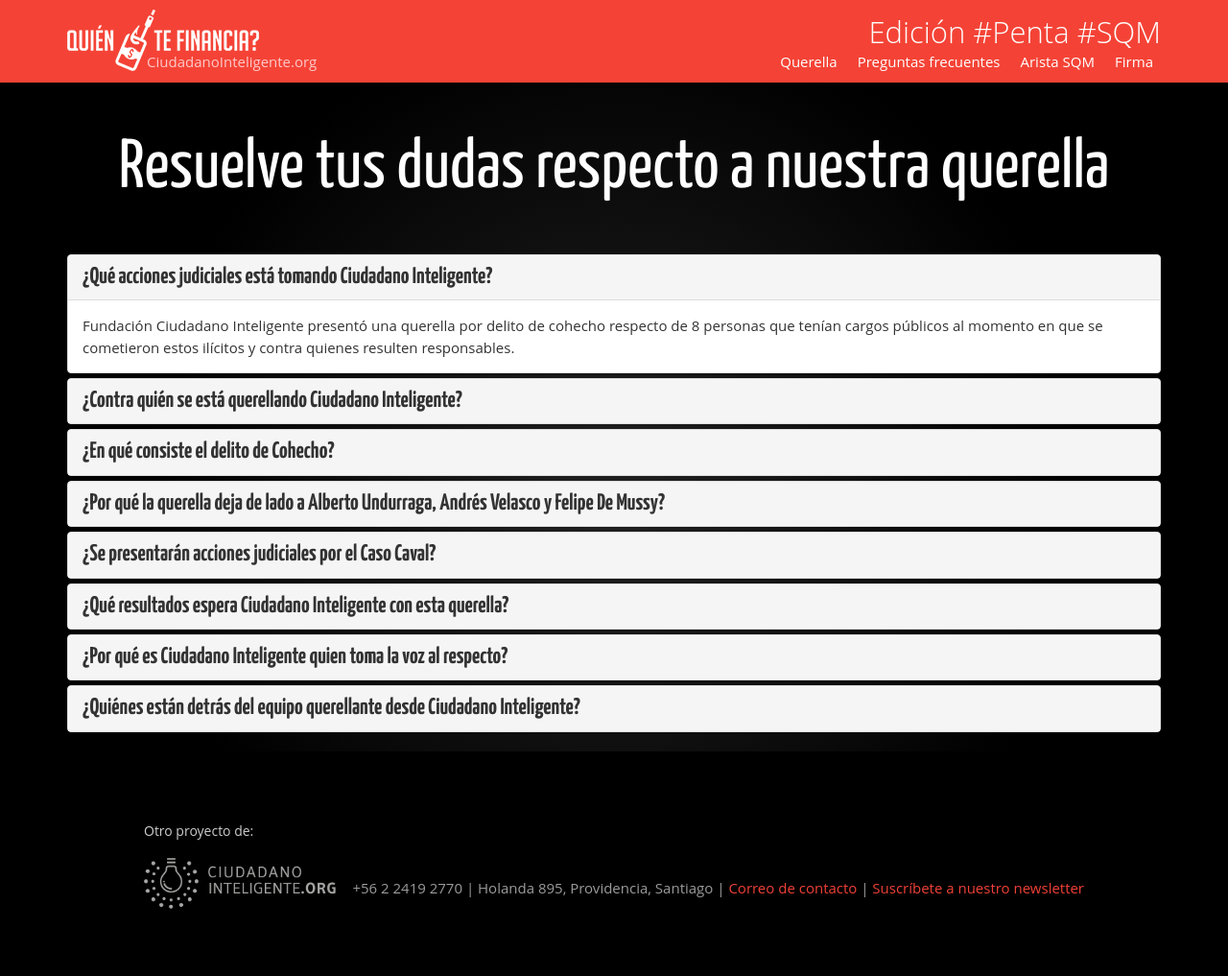
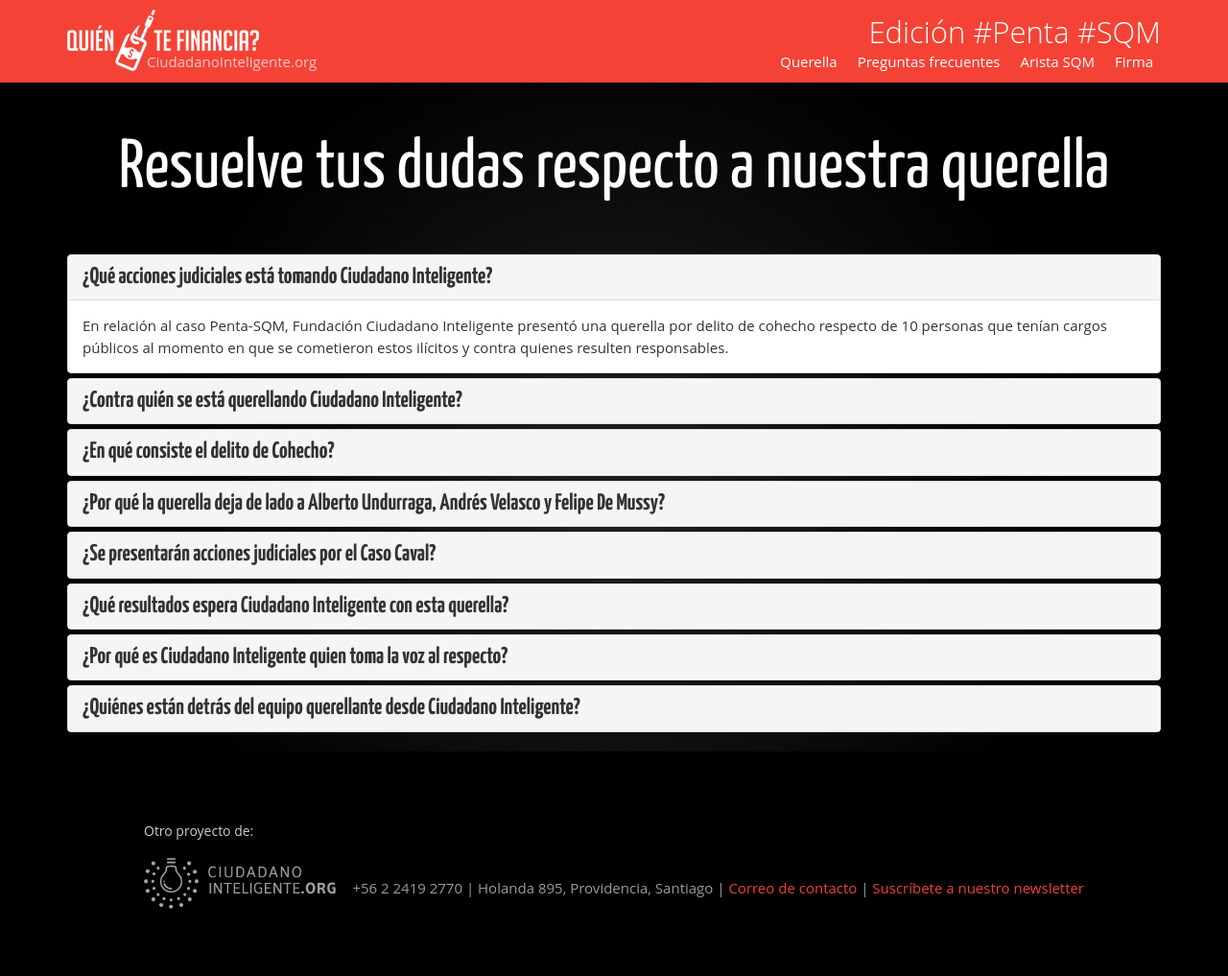
Before and after one commit to ciudadanointeligente/quien-te-financia, a Jekyll site: the page built from preguntas-frecuentes.html, in a window 1280 px wide. Shown: the whole page at 96% size. Built offline with Jekyll 4.4.1, drawn with Linux system fonts in a browser that asks for light colours; nearby versions of some CDN libraries.

Commit message:
Edición de pregunta 1 (8 a 10 querellados)

```diff
--- a/preguntas-frecuentes.html
+++ b/preguntas-frecuentes.html
@@ -18,7 +18,7 @@
 		    </div>
 		    <div id="collapseOne" class="panel-collapse collapse in" role="tabpanel" aria-labelledby="headingOne">
 		    	<div class="panel-body">
-		      		Fundación Ciudadano Inteligente presentó una querella por delito de cohecho respecto de 8 personas que tenían cargos públicos al momento en que se cometieron estos ilícitos y contra quienes resulten responsables.
+		      		En relación al caso Penta-SQM, Fundación Ciudadano Inteligente presentó una querella por delito de cohecho respecto de 10 personas que tenían cargos públicos al momento en que se cometieron estos ilícitos y contra quienes resulten responsables.
 	          	</div>
 	          </div>
 	        </div>
```
